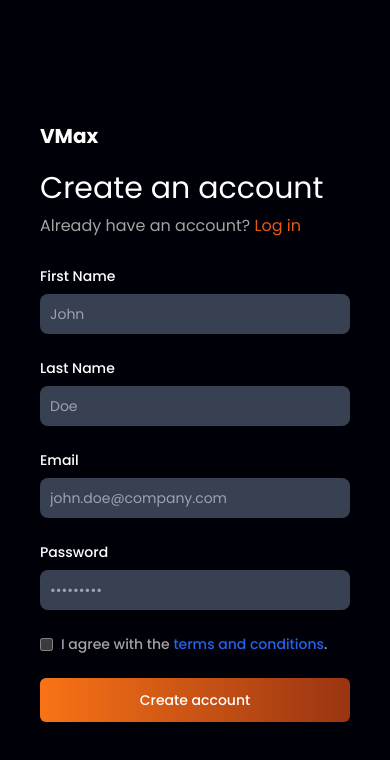
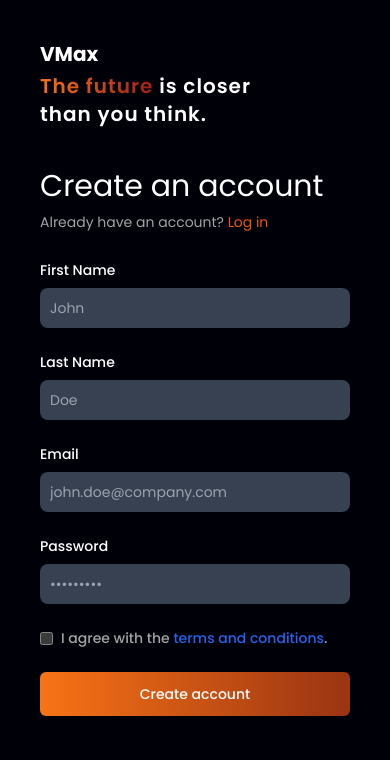
Before and after one commit to roziannn/vr-site, a React (Vite) app: page /register in a window 390 px wide. Shown: the top 760 px of the page. Built offline with nearby package versions, Linux system fonts and the light colour scheme; a web font is replaced by a local one.

Commit message:
register add tagline

```diff
--- a/src/components/Register.jsx
+++ b/src/components/Register.jsx
@@ -17,7 +17,7 @@ export const Input = ({ id, type, placeholder }) => {
 const Register = () => {
   return (
     <div className="flex flex-col h-screen" id="hero">
-      <div className="flex flex-row justify-between items-center w-full h-full">
+      <div className="flex flex-row justify-between items-center w-full h-auto lg:h-full">
         {/* left */}
         <div className="relative hidden lg:flex w-8/12 h-full p-5">
           <img src={vr2} className="rounded-lg w-full h-full object-cover" alt="man using VR" />
@@ -32,11 +32,14 @@ const Register = () => {
 
         {/* right*/}
         <div className="flex flex-col w-full lg:w-1/2 h-full p-10 justify-center">
-          <div className="flex mb-5 lg:hidden text-white font-bold text-xl">
+          <div className="flex mb-1 lg:hidden text-white font-bold text-xl">
             <a href="/">VMax</a>
           </div>
+          <div className="lg:hidden text-white font-semibold tracking-wider text-xl mb-10">
+            <span className="bg-gradient-to-r from-orange-500 to-red-800 text-transparent bg-clip-text"> The future </span> is closer <br /> than you think.
+          </div>
           <h1 className="text-3xl sm:text-4xl lg:text-5xl mb-2 lg:mb-4 ">Create an account</h1>
-          <p className="text-md lg:text-lg mb-2 lg:mb-4 text-neutral-400">
+          <p className="text-sm lg:text-lg mb-2 lg:mb-4 text-neutral-400">
             Already have an account?{" "}
             <a href="/login" className="text-orange-600 hover:underline">
               Log in
```
